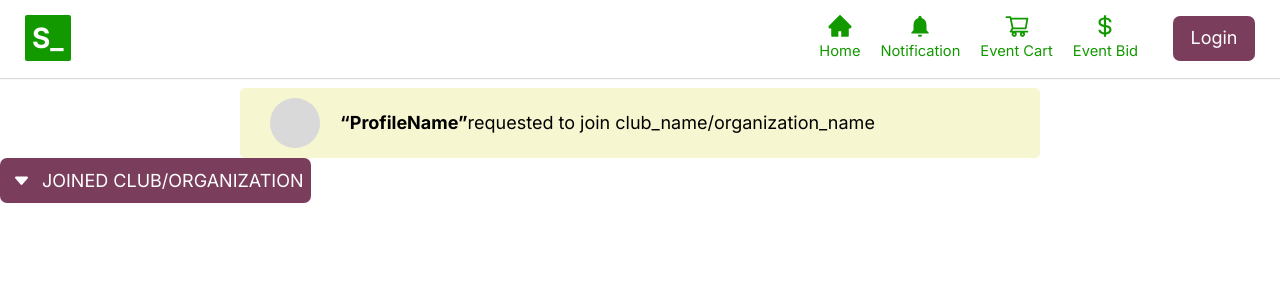
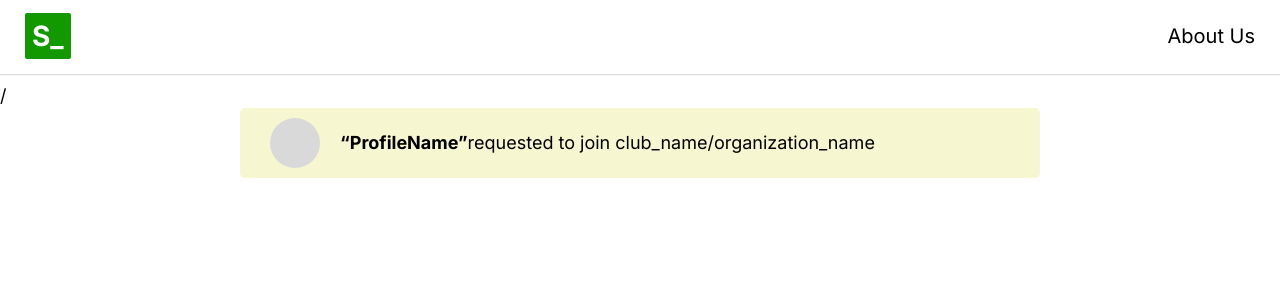
Before and after one commit to spurbey/start_up, a Next.js app: page / in a window 1280 px wide. Shown: the top 300 px of the page. Built offline with nearby package versions, Linux system fonts and the light colour scheme.

Commit message:
Code update: > Header for club & organization page > organization & club page setup > Dropdown component update

```diff
--- /dev/null
+++ b/app/club/page.jsx
@@ -0,0 +1,5 @@
+import React from 'react';
+
+export default function ClubPage() {
+  return <div>ClubPage</div>;
+}
--- a/app/components/Header.jsx
+++ b/app/components/Header.jsx
@@ -1,21 +1,52 @@
+'use client';
+
 // react-icons
 import { AiFillHome, AiOutlineShoppingCart } from 'react-icons/ai';
 import { MdNotifications } from 'react-icons/md';
 import { BiDollar } from 'react-icons/bi';
-import { FaUser } from 'react-icons/fa';
+import { BsChatDotsFill } from 'react-icons/bs';
+import { FaUser, FaUserFriends } from 'react-icons/fa';
 
+import { usePathname } from 'next/navigation';
 import Link from 'next/link';
 
-export default function Header() {
+function Logo() {
   return (
-    <>
-      <header className='header'>
-        <div className='section-container'>
     <Link className='logo' href={'/'}>
       <h3 className='logo-text'>S_</h3>
     </Link>
-          {/* /logo */}
+  );
+}
 
+function UserAuth() {
+  return (
+    <>
+      <Link className='button-primary' href={'login'}>
+        Login
+      </Link>
+
+      {/* if user is logedin */}
+      {/*
+      <Link href={'user'} className='button-primary icon'>
+        <FaUser />
+      </Link>
+      */}
+    </>
+  );
+}
+
+function GeneralNavigation() {
+  return (
+    <nav className='nav'>
+      <Link href={'/about'} className='nav-link__general'>
+        about us
+      </Link>
+    </nav>
+  );
+}
+
+function OranizationNavigation() {
+  return (
     <nav className='nav'>
       <ul className='nav-list'>
         <li className='nav-item'>
@@ -44,20 +75,72 @@ export default function Header() {
         </li>
       </ul>
 
-            <Link className='button-primary' href={'login'}>
-              Login
+      <UserAuth />
+    </nav>
+  );
+}
+
+function ClubNavigation() {
+  return (
+    <nav className='nav'>
+      <ul className='nav-list'>
+        <li className='nav-item'>
+          <Link href={'/'} className='nav-link'>
+            <AiFillHome className='nav-link__icon' />
+            <span className='nav-link__text'>Home</span>
           </Link>
+        </li>
+        <li className='nav-item'>
+          <Link href={'notification/'} className='nav-link'>
+            <MdNotifications className='nav-link__icon' />
+            <span className='nav-link__text'>Notification</span>
+          </Link>
+        </li>
+        <li className='nav-item'>
+          <Link href={'collaboration/'} className='nav-link'>
+            <FaUserFriends className='nav-link__icon' />
+            <span className='nav-link__text'>Collaboration</span>
+          </Link>
+        </li>
+        <li className='nav-item'>
+          <Link href={'chat/'} className='nav-link'>
+            <BsChatDotsFill className='nav-link__icon' />
+            <span className='nav-link__text'>Chat</span>
+          </Link>
+        </li>
+        <li className='nav-item'>
+          <Link href={'bid/'} className='nav-link'>
+            <BiDollar className='nav-link__icon' />
+            <span className='nav-link__text'>Event Bid</span>
+          </Link>
+        </li>
+      </ul>
 
-            {/* if user is logedin */}
-            {/*
-            <Link href={'user'} className='button-primary icon'>
-              <FaUser />
-            </Link>
-            */}
+      <UserAuth />
     </nav>
+  );
+}
+
+export default function Header() {
+  const currentPage = usePathname();
+  let CurrentNavigation = GeneralNavigation;
+
+  if (currentPage.toLowerCase().includes('/organization')) {
+    CurrentNavigation = OranizationNavigation;
+  } else if (currentPage.toLowerCase().includes('/club')) {
+    CurrentNavigation = ClubNavigation;
+  }
+
+  return (
+    <>
+      <header className='header '>
+        <div className='section-container'>
+          <Logo />
+          <CurrentNavigation />
         </div>
-        {/* /section-container */}
       </header>
+
+      {currentPage}
     </>
   );
 }
--- a/app/components/common/Button.jsx
+++ b/app/components/common/Button.jsx
@@ -1,9 +1,9 @@
 'use client';
 
-export default function Button({ color = 'primary', handleClick, children }) {
+export default function Button({ type = 'primary', handleClick, children }) {
   return (
     <>
-      <button className={`button-${color}`} onClick={handleClick}>
+      <button className={`button-${type}`} onClick={handleClick}>
         {children}
       </button>
     </>
--- a/app/components/common/Dropdown.jsx
+++ b/app/components/common/Dropdown.jsx
@@ -10,18 +10,14 @@ import { BsCaretDownFill, BsCaretUpFill } from 'react-icons/bs';
 - separate style file for dropdown component
 */
 
-export default function DropDown({
-  options = [],
-  color = 'primary',
-  children,
-}) {
+export default function DropDown({ options = [], type = 'primary', children }) {
   const [showOptions, setShowOptions] = useState(false);
 
   return (
     <>
       <div className='dropdown'>
         <button
-          className={`button-${color} ${showOptions && 'active'}`}
+          className={`button button-${type} ${showOptions && 'active'}`}
           onClick={() => setShowOptions(!showOptions)}
         >
           {showOptions ? <BsCaretUpFill /> : <BsCaretDownFill />}
@@ -29,7 +25,7 @@ export default function DropDown({
         </button>
 
         {showOptions ? (
-          <ul className={`dropdown-options dropdown-options-${color}`}>
+          <ul className={`dropdown-options dropdown-options-${type}`}>
             {options.map((option, idx) => (
               <li key={idx} className='option'>
                 {option}
--- /dev/null
+++ b/app/organization/page.jsx
@@ -0,0 +1,5 @@
+import React from 'react';
+
+export default function OranizationPage() {
+  return <div>OranizationPage</div>;
+}
--- a/app/page.jsx
+++ b/app/page.jsx
@@ -10,8 +10,9 @@ export default function HomePage() {
           requested to join club_name/organization_name
         </Notification>
 
+        {/*
         <Dropdown
-          // color='secondary'
+          type='secondary'
           options={[
             'Humane',
             'SocietyGlobal',
@@ -27,6 +28,7 @@ export default function HomePage() {
         >
           JOINED CLUB/ORGANIZATION
         </Dropdown>
+        */}
       </div>
     </>
   );
--- a/app/styles/components/__button.scss
+++ b/app/styles/components/__button.scss
@@ -68,12 +68,24 @@
 .dropdown {
   display: inline-block;
 
-  & > button {
+  .button {
     transform: translateY(0) !important;
-  }
+    border-radius: 3px;
+    gap: 15px;
+    padding: 0 20px 0 15px;
 
-  .active {
-    border-radius: 7px 7px 0 0;
+    &.active {
+      border-radius: 3px 3px 0 0;
+    }
+
+    &-secondary {
+      background-color: $green-hover;
+      color: $black;
+
+      &:hover {
+        background-color: $green;
+      }
+    }
   }
 
   &-options {
@@ -81,16 +93,15 @@
     flex-direction: column;
     gap: 5px;
     padding: 5px 0 10px 0;
-
-    border-radius: 0 0 7px 7px;
+    border-radius: 0 0 3px 3px;
 
     &-primary {
       background-color: $pink;
       color: $white;
     }
+
     &-secondary {
       background-color: $yellow;
-      color: $black;
     }
   }
 
--- a/app/styles/components/__header.scss
+++ b/app/styles/components/__header.scss
@@ -1,4 +1,5 @@
 .header {
+  width: 100%;
   box-shadow: rgba(0, 0, 0, 0.15) 0px 0px 1px 1px;
 
   .section-container {
@@ -75,3 +76,19 @@
     }
   }
 }
+
+.nav-link__general {
+  text-transform: capitalize;
+  font-size: 20px;
+  line-height: 28px;
+  color: $black;
+
+  &:hover {
+    text-decoration: underline;
+  }
+
+  @include responsive-medium {
+    font-size: 18px;
+    line-height: 26px;
+  }
+}
```
Lines whose indentation alone changed are shown as unchanged.
